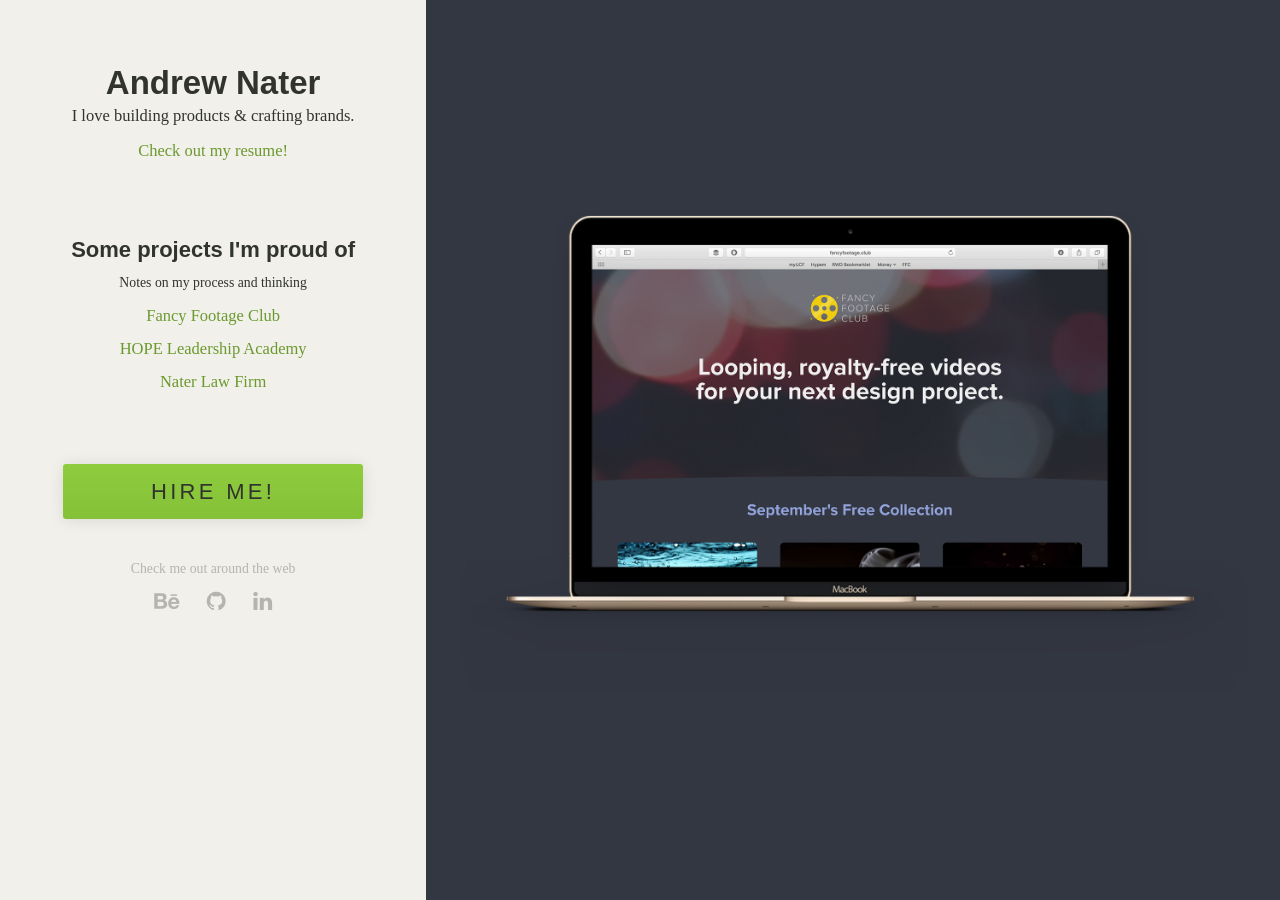
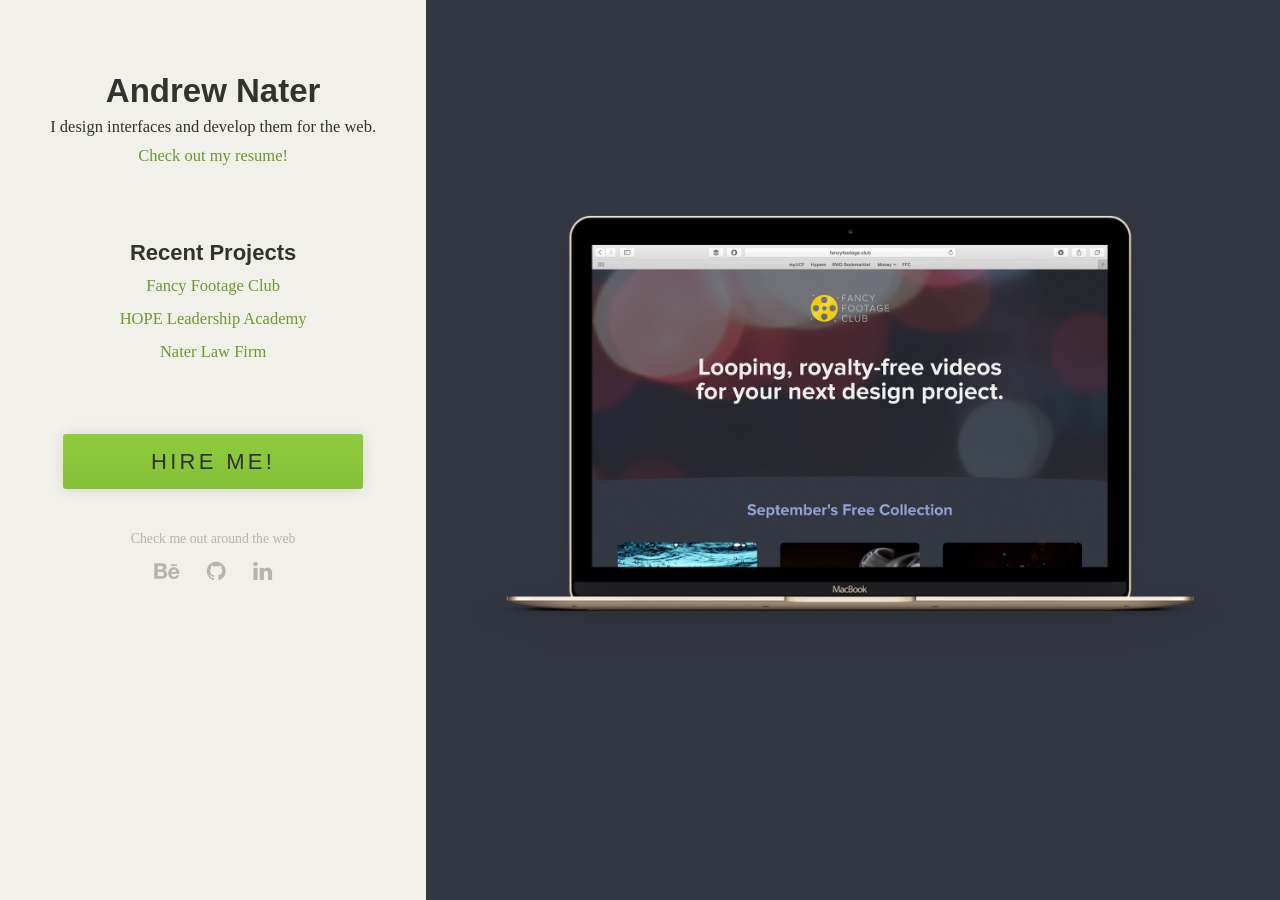
Before and after one commit to anater/andrewnater.com, a Jekyll site: the page built from index.html, in a window 1280 px wide. Built offline with Jekyll 4.4.1, drawn with Linux system fonts in a browser that asks for light colours; nearby versions of some CDN libraries.

Commit message:
Update copy and styles in main column

```diff
--- a/_includes/header.html
+++ b/_includes/header.html
@@ -1,7 +1,10 @@
 <header role="banner" class="main-header">
   <h1 class="title">Andrew Nater</h1>
-  <p class="subtitle">I love building products & crafting brands.</p>
-  <a class="cta" href="https://dl.dropboxusercontent.com/u/48472210/AndrewNaterResume2015.pdf" onclick="ga('send', 'event', 'Resume', 'click');">
+  <p class="subtitle">
+      I design interfaces and
+      <span class="u-nowrap">develop them for the web.</span>
+  </p>
+  <a class="cta" href="https://dl.dropboxusercontent.com/u/48472210/AndrewNaterResume2015.pdf" onclick="ga('send', 'event', 'Resume', 'click');" target="_blank">
   	Check out my resume!
   </a>
 </header>
--- a/_sass/_components.scss
+++ b/_sass/_components.scss
@@ -4,10 +4,12 @@
 
 .main-header{
 	> .title{
-		font-size: 1.5em;
+		font-size: 1.5rem;
+        line-height: 1.5em;
 	}
 	> .subtitle, .cta{
-		font-size: .75em;
+		font-size: .75rem;
+        line-height: 1.3em;
 	}
 }
 
--- a/css/main.css
+++ b/css/main.css
@@ -48,10 +48,12 @@
 a {
   text-decoration: none;
   color: #6b992e;
+  -webkit-transition: all 0.3s ease;
           transition: all 0.3s ease;
   display: inline-block; }
   a:hover, a:focus {
     color: #425e1c;
+    -webkit-transform: scale(1.15) translateZ(0);
             transform: scale(1.15) translateZ(0); }
 
 /*
@@ -85,10 +87,12 @@
 Components
 */
 .main-header > .title {
-  font-size: 1.5em; }
+  font-size: 1.5rem;
+  line-height: 1.5em; }
 
 .main-header > .subtitle, .main-header .cta {
-  font-size: .75em; }
+  font-size: .75rem;
+  line-height: 1.3em; }
 
 .main-content > .header {
   font-size: 1em; }
@@ -117,11 +121,15 @@
     letter-spacing: .15em;
     cursor: pointer;
     border: none;
+    background: -webkit-linear-gradient(#8ecc3d, #85c138);
     background: linear-gradient(#8ecc3d, #85c138);
     box-shadow: 0 1px 15px rgba(0, 0, 0, 0.1);
+    -webkit-transition: all 0.3s ease-out;
             transition: all 0.3s ease-out; }
     .main-footer > .button:hover {
       box-shadow: 0 5px 20px rgba(0, 0, 0, 0.2);
+      -webkit-transform: scale(1.05);
+          -ms-transform: scale(1.05);
               transform: scale(1.05); }
   .main-footer > p {
     font-size: .625em;
@@ -130,6 +138,7 @@
 .links-list > .link {
   display: inline-block;
   margin-right: 1em;
+  -webkit-transform-style: flat;
           transform-style: flat; }
   .links-list > .link:last-child {
     margin: 0; }
@@ -150,16 +159,21 @@
   position: initial;
   width: 100%;
   overflow: hidden;
+  -webkit-transition: background 0.3s ease;
           transition: background 0.3s ease; }
   .project-preview.-ffc {
     background-color: #333742; }
   .project-preview.-hla {
     background-color: #b5d96d; }
     .project-preview.-hla > .img-preview {
+      -webkit-transform: translateY(-100%);
+          -ms-transform: translateY(-100%);
               transform: translateY(-100%); }
   .project-preview.-nlf {
     background-color: #217b94; }
     .project-preview.-nlf > .img-preview {
+      -webkit-transform: translateY(-200%);
+          -ms-transform: translateY(-200%);
               transform: translateY(-200%); }
 
 .img-preview {
@@ -168,7 +182,9 @@
   background-position: center;
   background-size: contain;
   background-repeat: no-repeat;
+  -webkit-transition: .5s ease;
           transition: .5s ease;
+  -webkit-transition-property: opacity, -webkit-transform;
           transition-property: opacity, transform; }
   .img-preview a {
     display: block;
@@ -188,5 +204,3 @@
 */
 .u-nowrap {
   white-space: nowrap; }
-
-/*# sourceMappingURL=main.css.map */
--- a/index.html
+++ b/index.html
@@ -5,8 +5,9 @@
   <main>
     {% include header.html %}
     <section role="main" class="main-content">
-      <h2 class="header">Some projects I'm <span class="u-nowrap">proud of</span></h2>
-      <p class="subheader">Notes on my process and thinking</p>
+      <h2 class="header">
+          Recent Projects
+      </h2>
       <ul class="project-list">
         <li class="item">
           <a href="https://www.behance.net/gallery/30085499/Fancy-Footage-Club" target="_blank" data-item="ffc">
--- a/js/site.js
+++ b/js/site.js
@@ -14,7 +14,6 @@
 			var projectCode = this.getAttribute("data-item");
 			for (var i = 0; i < previewItems.length; i++) {
 				var previewCode = previewItems[i].getAttribute("data-item");
-				console.log(previewCode);
 				if(previewCode == projectCode){
 					previewItems[i].classList.add("-selected");
 					projectPreview.classList.add("-" + String(previewCode));
@@ -25,5 +24,4 @@
 			};
 		});
 	};
-
 };
```
Also changed, not shown: _layouts/page.html (deleted, +0 -14 lines), _layouts/post.html (deleted, +0 -15 lines), css/main.min.css, 6 other files. Lines whose indentation alone changed are shown as unchanged.
